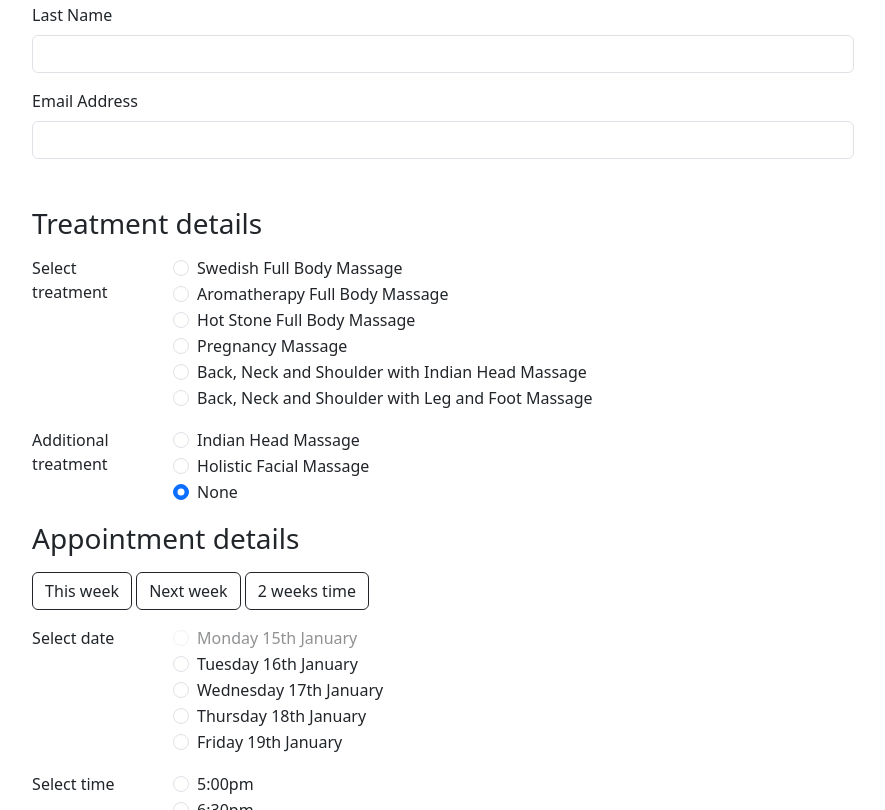
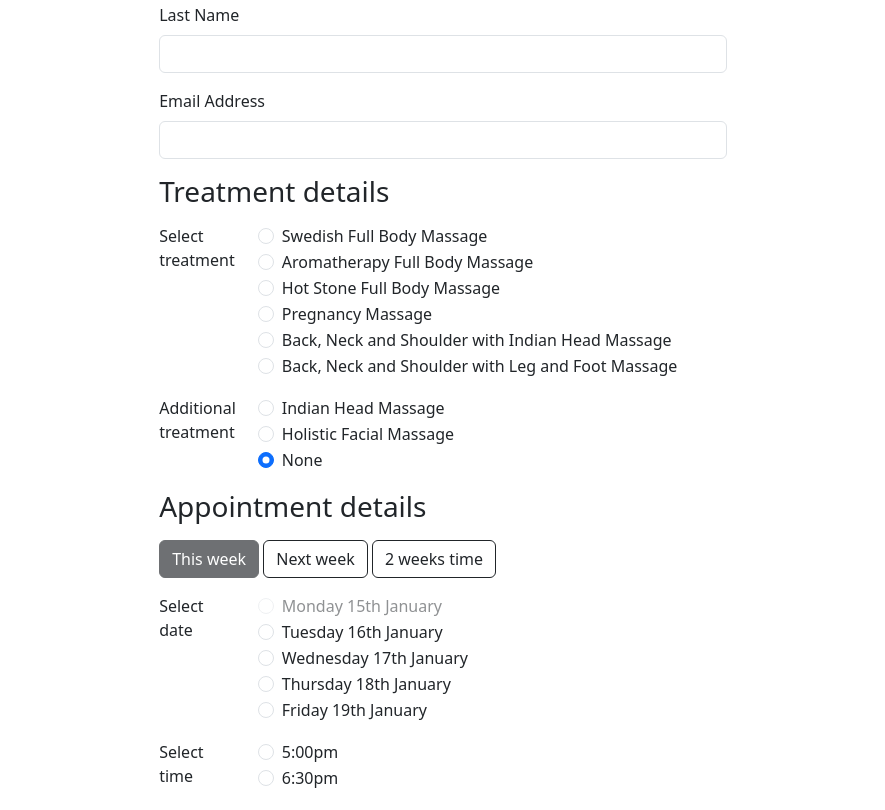
Before and after one commit to thedandydon/sunflower, a plain HTML site: page book.html in a window 1280 px wide. Shown: the part 382-1192 px from the top of the page, without its empty margins (197-1082 px from the left). Drawn offline with nearby package versions, Linux system fonts and the light colour scheme.

Commit message:
Add files via upload

```diff
--- a/book.html
+++ b/book.html
@@ -67,9 +67,8 @@
                 </div>
 
 
-
-                <fieldset class="row mb-3 mt-5">
-                    <h3 class="mb-3">Treatment details</h3>
+                <h3>Treatment details</h3>
+                <fieldset class="row mb-3 mt-3">
                   <legend class="col-form-label col-sm-2 pt-0">Select treatment</legend>
                   <div class="col-sm-10">
                     <div class="form-check">
@@ -134,7 +133,7 @@
                     </div>
                   </fieldset>
                   <h3 class="mb-3">Appointment details</h3>
-                  <button type="submit" class="btn btn-outline-dark">This week</button>
+                  <button type="submit" class="btn btn-dark" disabled>This week</button>
                   <button type="submit" class="btn btn-outline-dark">Next week</button>
                   <button type="submit" class="btn btn-outline-dark">2 weeks time</button>
                   <fieldset class="row mt-3 mb-3">
```
